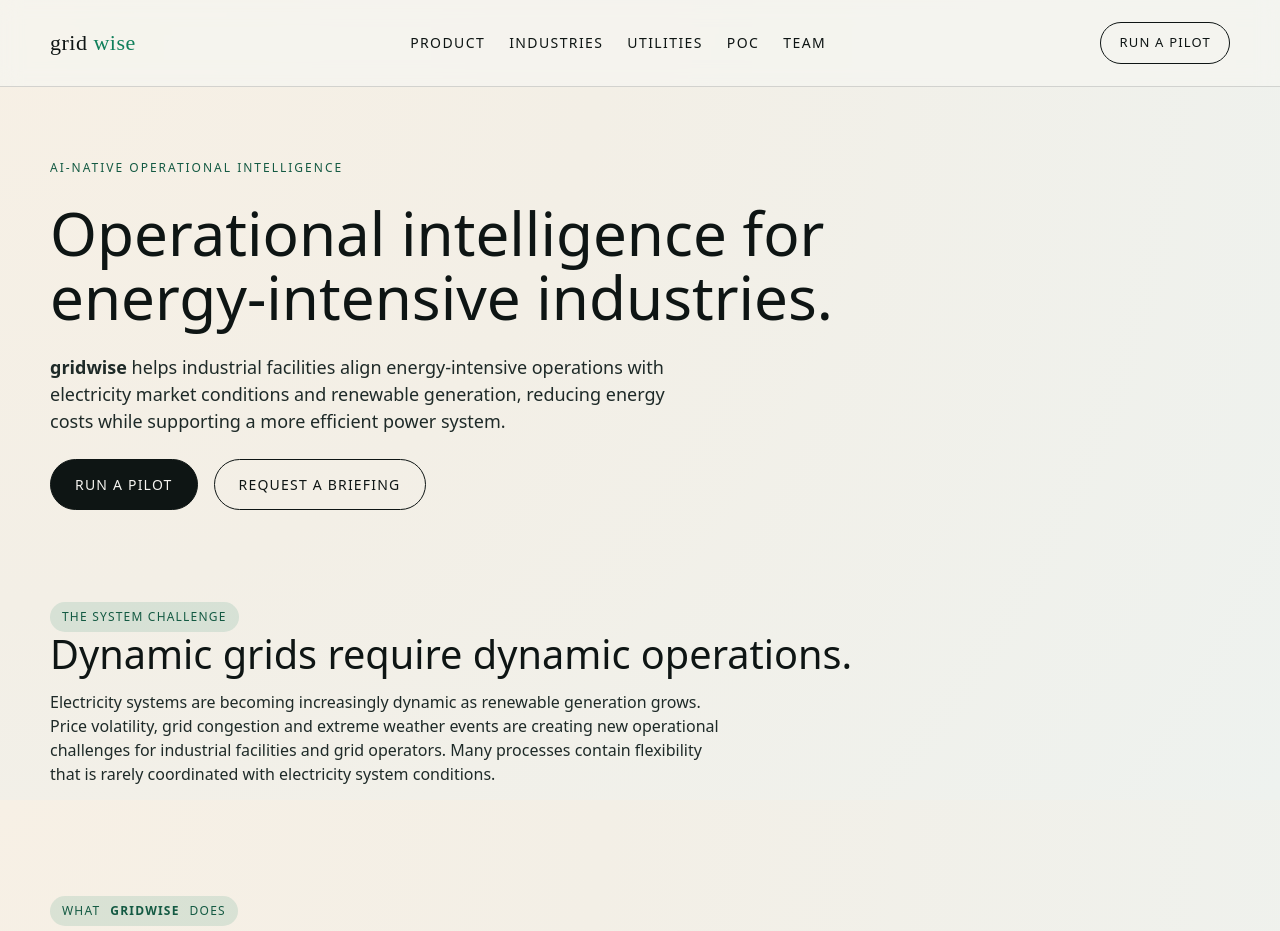
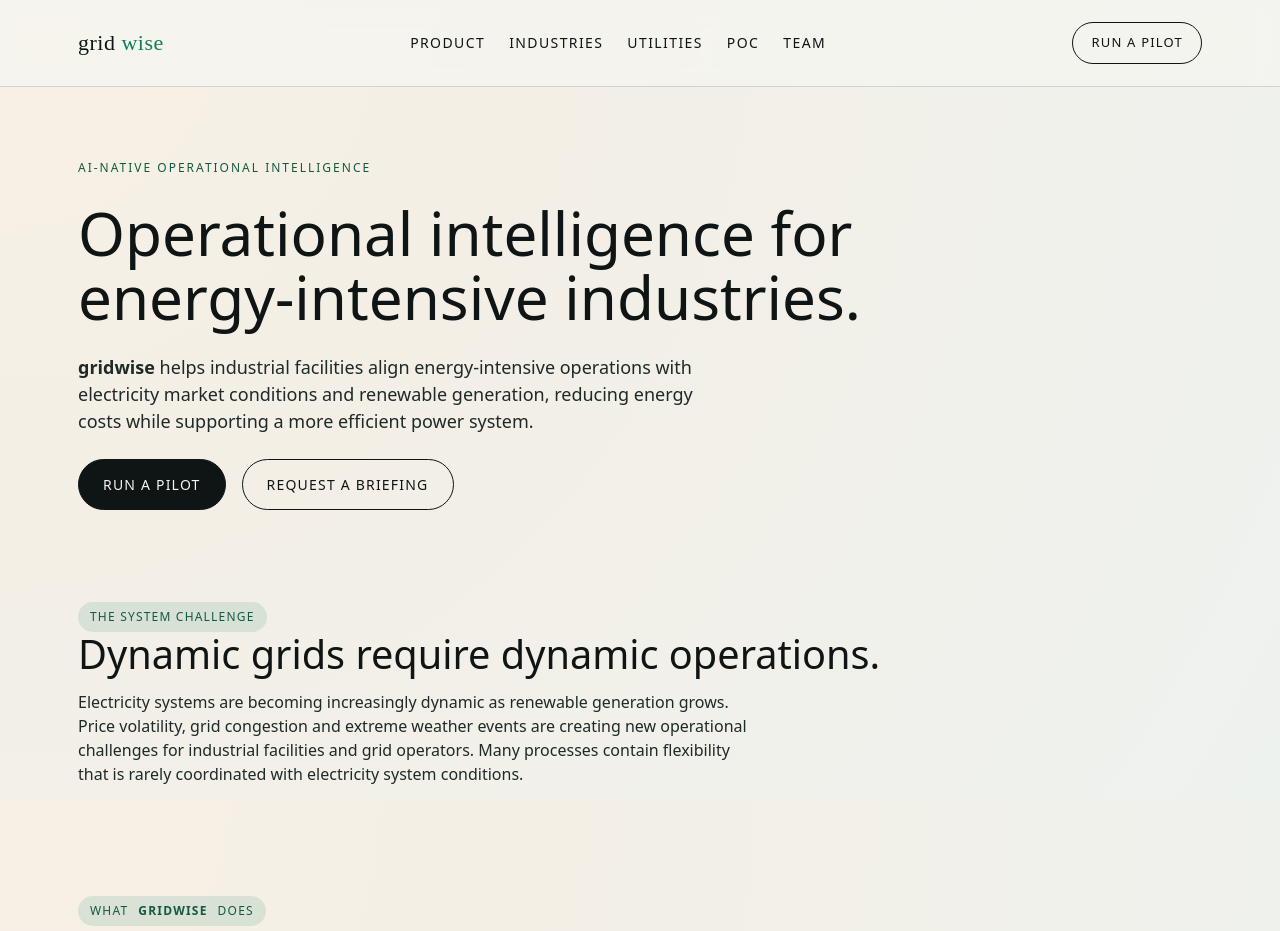
Before and after one commit to koyemii/gridwisewebsite, a Next.js app: page / in a window 1280 px wide. Shown: the top 931 px of the page. Built offline with nearby package versions, Linux system fonts and the light colour scheme.

Commit message:
Preserve container side padding in hero and section on mobile

```diff
--- a/app/globals.css
+++ b/app/globals.css
@@ -62,7 +62,7 @@
   display: flex;
   align-items: center;
   justify-content: space-between;
-  padding: 22px 0;
+  padding-block: 22px;
 }
 
 .logo {
@@ -104,7 +104,7 @@
 }
 
 .hero {
-  padding: 72px 0 48px;
+  padding-block: 72px 48px;
   display: grid;
   gap: 24px;
 }
@@ -189,7 +189,7 @@
 }
 
 .section {
-  padding: 44px 0;
+  padding-block: 44px;
 }
 
 .section-title {
@@ -310,6 +310,6 @@
   }
 
   .hero {
-    padding: 58px 0 36px;
+    padding-block: 58px 36px;
   }
 }
```
